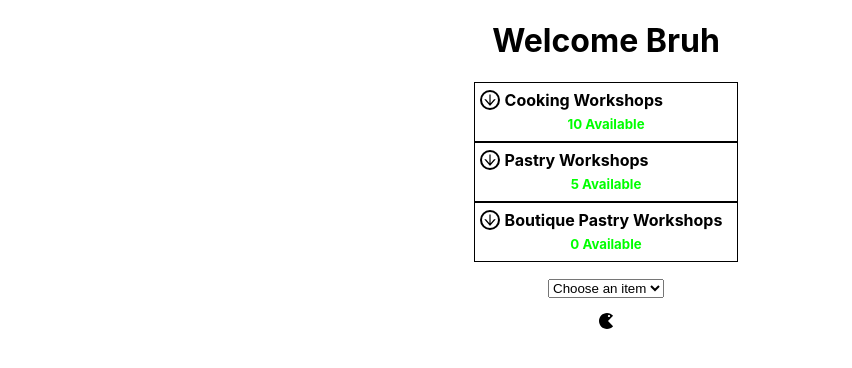
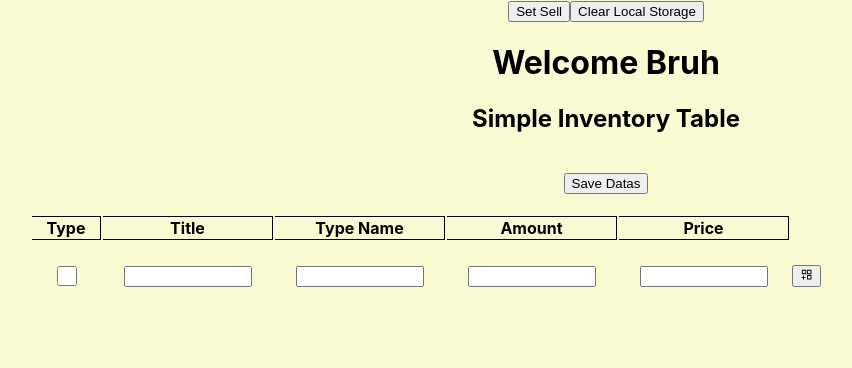
Before and after one commit to borafkazanci/JotFormInternship, a React (Create React App) app: page / in a window 1280 px wide. Shown: the top 368 px of the page, without its empty margins (34-886 px from the left). Built offline with nearby package versions, Linux system fonts and the light colour scheme.

Commit message:
First stage of event selection finished roughly. Added new employee page and started to add features in it.

```diff
--- a/package.json
+++ b/package.json
@@ -6,6 +6,7 @@
     "@testing-library/jest-dom": "^5.13.0",
     "@testing-library/react": "^11.2.7",
     "@testing-library/user-event": "^12.8.3",
+    "eslint": "^7.29.0",
     "react": "^17.0.2",
     "react-dom": "^17.0.2",
     "react-icons": "^4.2.0",
--- a/src/App.css
+++ b/src/App.css
@@ -1,3 +1,7 @@
+body{
+  background-color:lightgoldenrodyellow;
+}
+
 .App {
   text-align: center;
 }
--- /dev/null
+++ b/src/Components/Create Event Box/Create.css
@@ -0,0 +1,55 @@
+
+.container-table{
+    position: relative;
+    margin-left: 5%;
+}
+
+th{
+    border-right: 1px solid black;
+    border-bottom: 1px solid black;
+    border-top: 1px solid black;
+}
+
+.text-b{
+    width: 120px;
+    margin: 20px;
+}
+
+input.larger {
+    width: 20px;
+    height:20px;
+}
+
+.type-box{
+    margin: 20px;
+}
+
+.type-box .type-box-text{
+    visibility: hidden;
+    width: 120px;
+    background-color: black;
+    color: #fff;
+    text-align: center;
+    border-radius: 6px;
+    padding: 5px 0;
+
+    position: absolute;
+    z-index: 1;
+}
+
+.type-box:hover .type-box-text{
+    visibility: visible;
+}
+
+.table-btn{
+    margin: 20px;
+}
+
+h4,
+h5{
+    letter-spacing: var(--spacing);
+    text-transform: capitalize;
+    line-height: 0;
+    margin-bottom: 0.75rem;
+    margin-top: 0.75rem;
+}
--- /dev/null
+++ b/src/Components/Create Event Box/CreateEventBox.js
@@ -0,0 +1,55 @@
+import './Create.css';
+import Table from './Table';
+import { useState } from 'react';
+
+function CreateEventBox() {
+    const [wsData, setWSData] = useState([]);
+
+    const saveDatas = (iData) => {
+        if (wsData !== []) {
+            localStorage.setItem('wsData', JSON.stringify(iData));
+        }
+        else {
+            alert('Data is not entered!');
+        }
+    };
+
+    const addRow = (
+        typeCheck,
+        title,
+        typeName,
+        amount,
+        price,
+    ) => {
+        console.log("object");
+
+        if (typeCheck) {             // category
+            if (title === '' || typeName === '') {
+                alert('Please fill text boxes before add new row!');
+            }
+            else {
+
+            }
+        }
+        else {                       // item
+            if (title === '' || typeName === '' || amount === '' || price === '') {
+                alert('Please fill text boxes before add new row!');
+            }
+            else {
+
+            }
+        }
+    };
+
+    return (
+        <div>
+            <h2>Simple Inventory Table</h2>
+            <button className="table-btn" onClick={() => saveDatas(wsData)}>
+                Save Datas
+            </button>
+            <Table setWSData={setWSData} addRow={addRow} />
+        </div>
+    );
+}
+
+export default CreateEventBox;
--- /dev/null
+++ b/src/Components/Create Event Box/Row.js
@@ -0,0 +1,26 @@
+
+function Row() {
+    return (
+        <tbody>
+            <tr>
+                <td>
+                    <input type="text" />
+                </td>
+                <td>
+                    <input type="checkbox" />
+                </td>
+                <td>
+                    <input type="text" />
+                </td>
+                <td>
+                    <input type="text" />
+                </td>
+                <td>
+                    <input type="text" />
+                </td>
+            </tr>
+        </tbody>
+    );
+}
+
+export default Row;
--- /dev/null
+++ b/src/Components/Create Event Box/Table.js
@@ -0,0 +1,99 @@
+import './Create.css';
+//import Row from './Row';
+import { useEffect, useState } from 'react';
+import { AiOutlineAppstoreAdd } from 'react-icons/ai';
+
+/*
+    {
+        id: 1,
+        type: 'cate-cooking',
+        title: 'cooking workshops',
+        number: 10,
+        items: []
+    }
+    {
+        id: 3,
+        type: 'item-cooking',
+        title: 'meat cooking workshop',
+        number: 3,
+        price: 100
+    }
+*/
+
+function Table({ setWSData, addRow }) {
+    // Product properties
+    const [typeCheck, setTypeCheck] = useState(false);
+    const [title, setTitle] = useState('');
+    const [typeName, setTypeName] = useState('');
+    const [amount, setAmount] = useState(''); // take this as integer
+    const [price, setPrice] = useState('');     // take this as integer
+
+    useEffect(() => {
+        console.log(typeCheck, title, typeName, amount, price);
+    }, [amount, price, title, typeCheck, typeName]);
+
+    return (
+        <div className="container-table">
+            <table>
+                <thead>
+                    <tr>
+                        <th>Type </th>
+                        <th>Title </th>
+                        <th>Type Name </th>
+                        <th>Amount </th>
+                        <th>Price </th>
+                    </tr>
+                </thead>
+                <tbody>
+                    <tr>
+                        <td>
+                            <div className="type-box">
+                                <input type="checkbox" className="larger"
+                                    onClick={() => setTypeCheck(!typeCheck)}
+                                />
+                                <span className="type-box-text">
+                                    Check it if you want to add a category as a row.
+                                </span>
+                            </div>
+                        </td>
+                        <td>
+                            <input type="text" className="text-b"
+                                onChange={event => setTitle(event.target.value)}
+                            />
+                        </td>
+                        <td>
+                            <input type="text" className="text-b"
+                                onChange={event => setTypeName(event.target.value)}
+                            />
+                        </td>
+                        <td>
+                            {
+                                typeCheck ?
+                                    <input type="text" className="text-b" disabled /> :
+                                    <input type="text" className="text-b"
+                                        onChange={event => setAmount(event.target.value)}
+                                    />
+                            }
+                        </td>
+                        <td>
+                            {
+                                typeCheck ?
+                                    <input type="text" className="text-b" disabled /> :
+                                    <input type="text" className="text-b"
+                                        onChange={event => setPrice(event.target.value)}
+                                    />
+                            }
+                        </td>
+                        <td>
+                            <button onClick={() => addRow(typeCheck, title, typeName, amount, price)}>
+                                <AiOutlineAppstoreAdd />
+                            </button>
+                        </td>
+                    </tr>
+                </tbody>
+            </table>
+        </div>
+    );
+}
+
+export default Table;
--- a/src/Components/Event Box/BoxItem.css
+++ b/src/Components/Event Box/BoxItem.css
@@ -2,6 +2,7 @@
     display: inline-table;
     max-width: fit-content;
     align-items: center;
+    background-color: aliceblue;
 }
 
 .item{
@@ -16,11 +17,19 @@
 }
 
 .item-box-right{
-    right: 0px;
+    display: flex;
 }
 
 .ava-text{
     color: rgb(0, 255, 0);
+}
+
+.not-ava-text{
+    color: rgb(255, 0, 0);
+}
+
+.price-text{
+    margin-left: 200px;
 }
 
 .arrowdown-btn{
--- a/src/Components/Event Box/BoxItem.js
+++ b/src/Components/Event Box/BoxItem.js
@@ -1,6 +1,6 @@
 import './BoxItem.css';
 import Category from './Category';
-import { ImPacman } from 'react-icons/im';
+import { GiBuyCard } from 'react-icons/gi';
 import { useEffect, useState } from 'react';
 
 // item id çekme:
@@ -13,9 +13,6 @@ function BoxItem({ categories, buyCategoryItem }) {
     const [valueNum, setValueNum] = useState();
 
     useEffect(() => {
-        console.log(buyCatId);
-        console.log(buyItemId);
-
         const newArr = [0];
         for (var i = 1; i <= buyItemId.number; i++) {
             newArr.push(i);
@@ -39,15 +36,14 @@ function BoxItem({ categories, buyCategoryItem }) {
                 }
             </div>
             <div className="amount-select">
-                <select name="amount" id="amount">
+                <select name="amount" id="amount" onChange={event => setValueNum(event.target.value)}>
                     {
                         (buyItemId === -1) ?
                             <option value="none">Choose an item</option> :
                             optionList.map((i) => {
                                 return (
                                     // not working as I intended
-                                    <option key={i} value={i} onClick={
-                                        event => setValueNum(event.target.value)}>
+                                    <option key={i} value={i}>
                                         {i}
                                     </option>
                                 );
@@ -56,7 +52,9 @@ function BoxItem({ categories, buyCategoryItem }) {
                 </select>
             </div>
             <div className="buy-btn">
-                <ImPacman onClick={() => buyCategoryItem(buyCatId.id, buyItemId.id, valueNum)} />
+                <button onClick={() => buyCategoryItem(buyCatId.id, buyItemId.id, valueNum)}>
+                    <GiBuyCard /> Buy Tickets
+                </button>
             </div>
 
         </div>
--- a/src/Components/Event Box/EventBox.js
+++ b/src/Components/Event Box/EventBox.js
@@ -46,8 +46,8 @@ function EventBox() {
             const newItems = (selectedCategory.items).filter(({ id }) => id !== itemID);
 
             if ((selectedCategory.number > 0) && (selectedItem.number > 0)) {
-                selectedCategory.number--; // can be change according to
-                selectedItem.number--;      // users choice (amount)
+                selectedCategory.number -= amount;
+                selectedItem.number -= amount;
 
                 newItems.push(selectedItem);
                 newItems.sort((a, b) => a.id - b.id);
--- a/src/Components/TicketSelector.js
+++ b/src/Components/TicketSelector.js
@@ -1,8 +1,31 @@
 import EventBox from './Event Box/EventBox';
-//import { useEffect, useState } from 'react';
+import CreateEventBox from './Create Event Box/CreateEventBox';
+import { useState } from 'react';
 
 function TicketSelector() {
-/*    const quest = {
+    const [sell, setSell] = useState(true);
+
+    return (
+        <div className="App">
+            <button onClick={() => setSell(!sell)}>
+                Set Sell
+            </button>
+            <button onClick={() => localStorage.clear()}>
+                Clear Local Storage
+            </button>
+            <div>
+                <h1>Welcome Bruh</h1>
+                {
+                    sell ?
+                    <CreateEventBox /> :
+                    <EventBox />
+                }
+            </div>
+        </div>
+
+    );
+    /*
+    const quest = {
         text: '',
         order: ''
     }
@@ -87,14 +110,7 @@ function TicketSelector() {
             method: "POST"
         });
     });
-*/
-    return (
-        <div className="App">
-            <h1>Welcome Bruh</h1>
-            <EventBox />
-        </div>
-
-    );
+    */
 }
 
 export default TicketSelector;
--- a/src/Components/data.js
+++ b/src/Components/data.js
@@ -18,38 +18,36 @@ const wsData = [
         id: 3,
         type: 'item-cooking',
         title: 'meat cooking workshop',
-        number: 3
+        number: 3,
+        price: 100
     },
     {
         id: 4,
         type: 'item-cooking',
         title: 'sushi workshop',
-        number: 3
+        number: 3,
+        price: 110
     },
     {
         id: 5,
         type: 'item-cooking',
         title: 'italian pasta workshop',
-        number: 4
+        number: 4,
+        price: 90
     },
     {
         id: 6,
         type: 'item-pastry',
         title: 'birthday cake workshop',
-        number: 3
+        number: 3,
+        price: 100
     },
     {
         id: 7,
         type: 'item-pastry',
         title: 'cupcake workshop',
-        number: 2
-    },
-    {
-        id: 8,
-        type: 'cate-boutiquePastry',
-        title: 'boutique pastry workshops',
-        number: 0,
-        items: []
+        number: 2,
+        price: 90
     }
 ];
 export default wsData;
```
Also changed, not shown: src/Components/Event Box/Category.js (+18 -3 lines), 1 other file (tests, documents, lock files or other folders).
